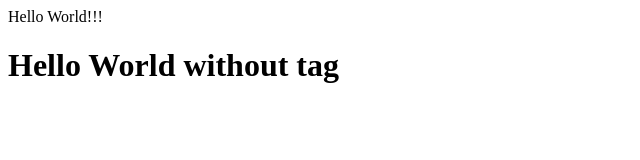
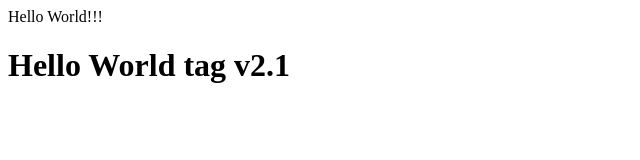
Before and after one commit to rbudarin/test-app-deploy, a plain HTML site: page index.html in a window 1280 px wide. Shown: the whole page, without its empty margins (0-640 px from the left). Drawn offline with Linux system fonts and the light colour scheme.

Commit message:
with tag v2.1

```diff
--- a/index.html
+++ b/index.html
@@ -3,6 +3,6 @@
 Hello World!!!
 </head>
 <body>
-<h1>Hello World without tag</h1>
+<h1>Hello World tag v2.1</h1>
 </body>
 </html>
```
